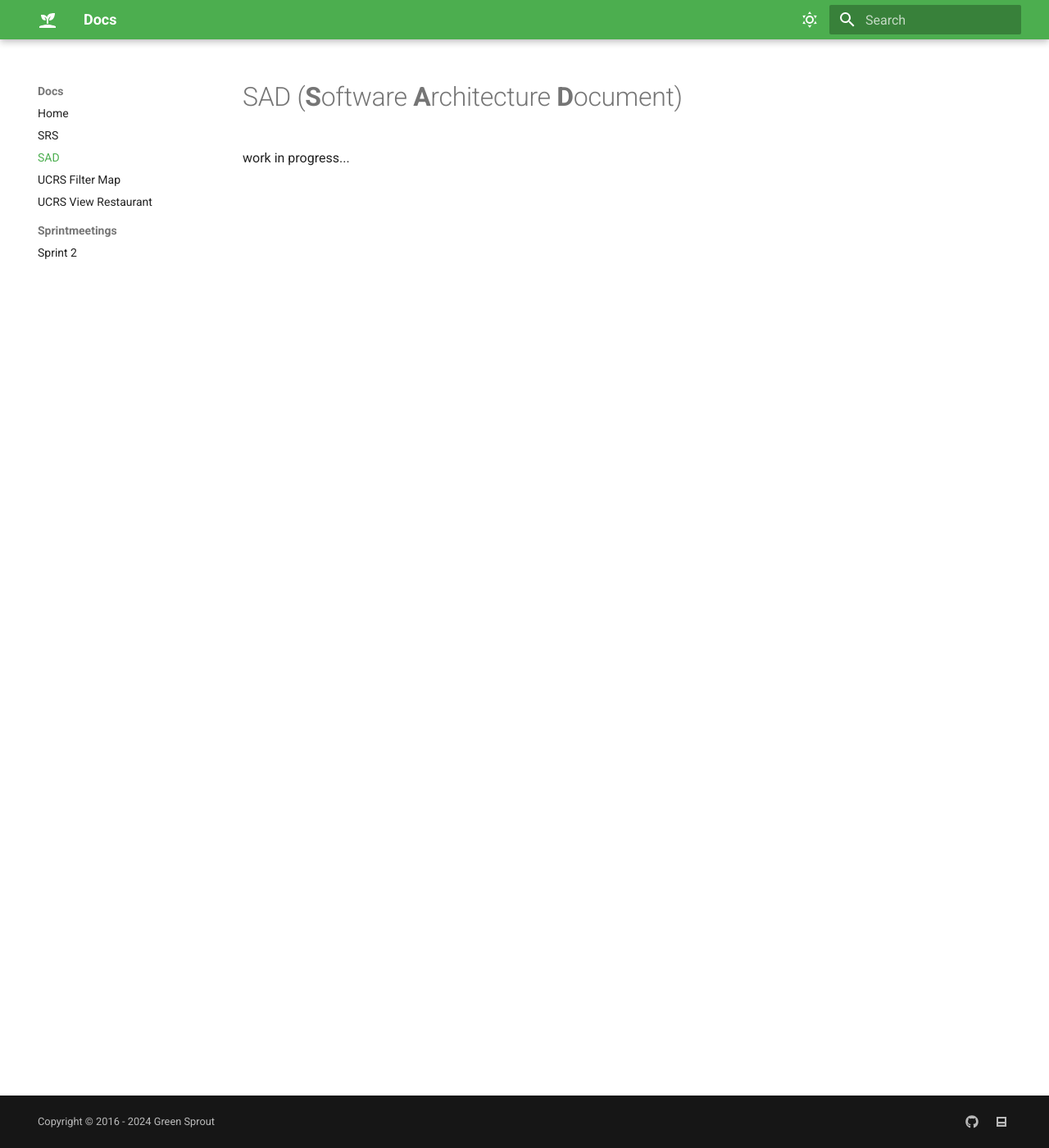
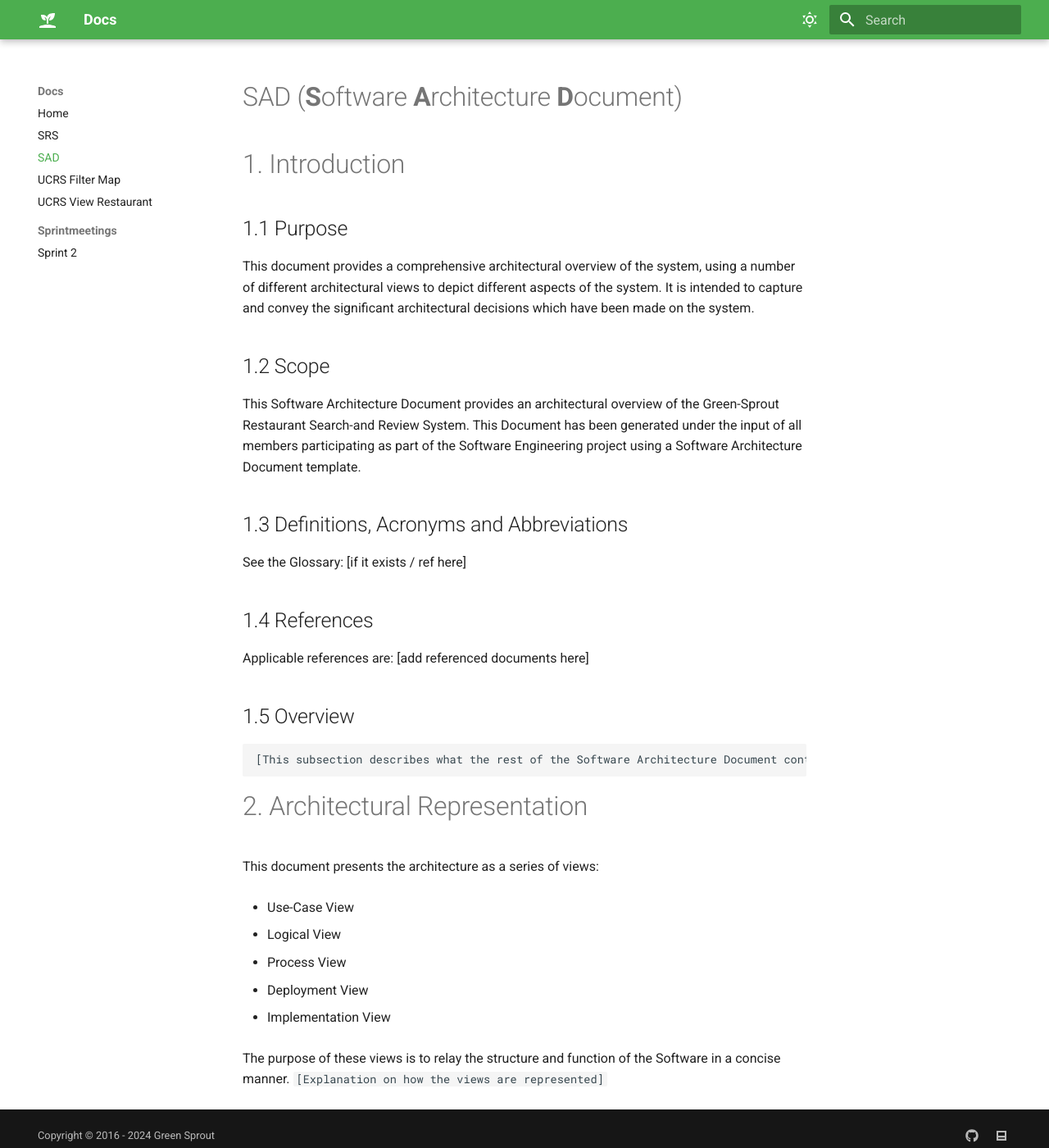
Before and after one commit to green-sprout/green-sprout.github.io, an MkDocs documentation site: the page built from docs/docs/general/sad.md, in a window 1280 px wide and 1400 px high. Shown: the whole window at 82% size. Built offline with MkDocs 1.6.1 and Material for MkDocs 9.7.7, drawn with Linux system fonts in a browser that asks for light colours.

Commit message:
Update sad.md
Added rough structure for my assigned chapters (1 & 2).
Content will have to be added & reviewed after more progress has been made in the document due to it having to explain how further chapters are structured and having to list referenced material, both of which I can't do yet due to my inability to perceive the future at this point in time.

````diff
--- a/docs/docs/general/sad.md
+++ b/docs/docs/general/sad.md
@@ -1,3 +1,43 @@
 # SAD (**S**oftware **A**rchitecture **D**ocument)
 
-work in progress...
+# 1. Introduction
+
+## 1.1 Purpose
+
+This document provides a comprehensive architectural overview of the system, using a number of different architectural views to depict different aspects of the system. It is intended to capture and convey the significant architectural decisions which have been made on the system.
+
+## 1.2 Scope
+
+This Software Architecture Document provides an architectural overview of the Green-Sprout Restaurant Search-and Review System. This Document has been generated under the input of all members participating as part of the Software Engineering project using a Software Architecture Document template.
+
+## 1.3 Definitions, Acronyms and Abbreviations
+
+See the Glossary: [if it exists / ref here]
+
+## 1.4 References
+
+Applicable references are: [add referenced documents here]
+
+## 1.5 Overview
+
+```
+[This subsection describes what the rest of the Software Architecture Document contains and explains how the Software Architecture Document is organized.]
+```
+
+# 2. Architectural Representation
+
+This document presents the architecture as a series of views:
+
+- Use-Case View
+
+- Logical View
+
+- Process View
+
+- Deployment View
+
+- Implementation View
+
+
+The purpose of these views is to relay the structure and function of the Software in a concise manner.
+```[Explanation on how the views are represented] ```
````
